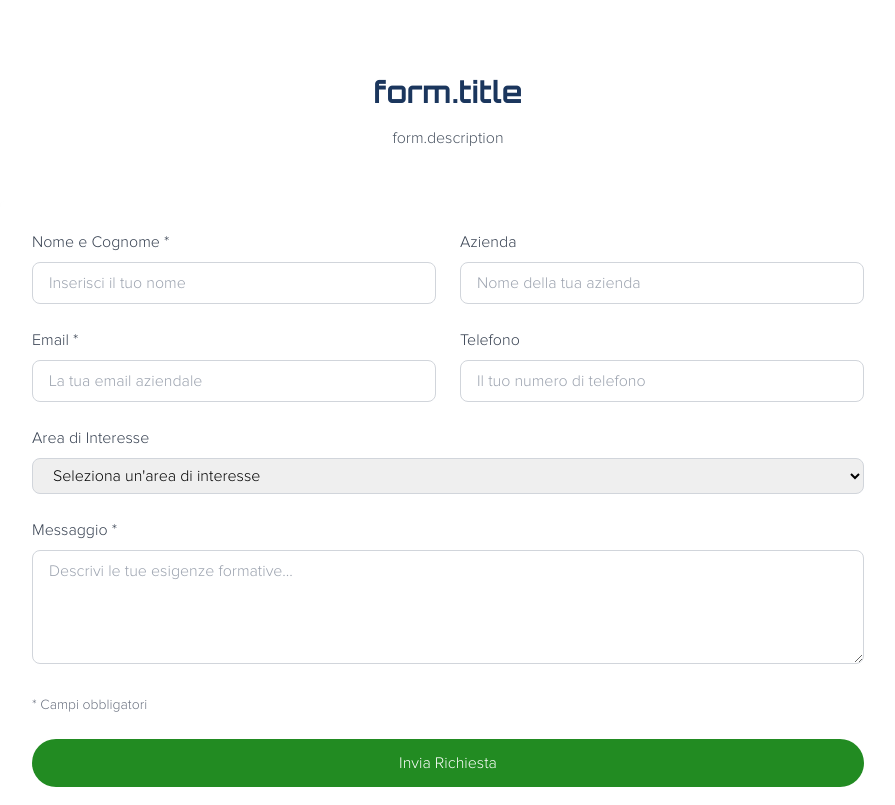
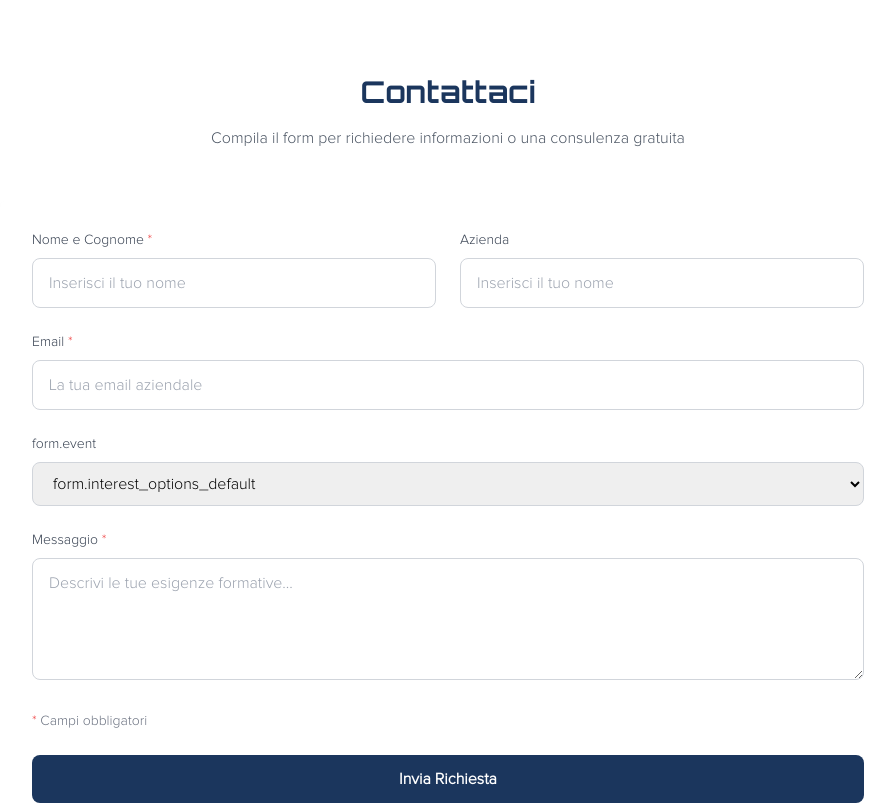
Before and after one commit to Luciana-Gassi/ymedu, a React (Create React App) app: page /#/ in a window 1280 px wide. Shown: the part 4060-4865 px from the top of the page, without its empty margins (192-1087 px from the left). Built offline with nearby package versions, Linux system fonts and the light colour scheme.

Commit message:
Integrazione file ContactForm

```diff
--- a/src/locales/en.json
+++ b/src/locales/en.json
@@ -106,6 +106,8 @@
 		}
 	},
 	"form": {
+		"title": "Contact Us",
+		"description": "Fill out the form to request information or a free consultation",
 		"name": "Full Name",
 		"name_placeholder": "Enter your name",
 		"company": "Company",
--- a/src/locales/it.json
+++ b/src/locales/it.json
@@ -131,6 +131,8 @@
 		"secondary_button": "Scarica la Brochure"
 	},
 	"form": {
+		"title": "Contattaci",
+		"description": "Compila il form per richiedere informazioni o una consulenza gratuita",
 		"name": "Nome e Cognome",
 		"name_placeholder": "Inserisci il tuo nome",
 		"company": "Azienda",
--- a/src/pages/YMForm.js
+++ b/src/pages/YMForm.js
@@ -2,6 +2,7 @@ import React, { useState, useEffect } from "react";
 import { motion, AnimatePresence } from "framer-motion";
 import { useTranslation } from "react-i18next";
 import { Link } from "react-router-dom";
+import ContactForm from "../components/ContactForm";
 
 const carouselImages = [
 	{
@@ -752,131 +753,7 @@ function YMForm() {
 						</div>
 
 						<div className="bg-white rounded-xl shadow-lg p-8">
-							<form className="space-y-6">
-								{/* Nome e Azienda */}
-								<div className="grid md:grid-cols-2 gap-6">
-									<div>
-										<label
-											htmlFor="name"
-											className="block text-gray-700 font-medium mb-2"
-										>
-											{t("form.name")} *
-										</label>
-										<input
-											type="text"
-											id="name"
-											className="w-full px-4 py-2 border border-gray-300 rounded-lg focus:ring-2 focus:ring-ymf-secondary focus:border-transparent transition-colors"
-											placeholder={t("form.name_placeholder")}
-											required
-										/>
-									</div>
-									<div>
-										<label
-											htmlFor="company"
-											className="block text-gray-700 font-medium mb-2"
-										>
-											{t("form.company")}
-										</label>
-										<input
-											type="text"
-											id="company"
-											className="w-full px-4 py-2 border border-gray-300 rounded-lg focus:ring-2 focus:ring-ymf-secondary focus:border-transparent transition-colors"
-											placeholder={t("form.company_placeholder")}
-										/>
-									</div>
-								</div>
-
-								{/* Email e Telefono */}
-								<div className="grid md:grid-cols-2 gap-6">
-									<div>
-										<label
-											htmlFor="email"
-											className="block text-gray-700 font-medium mb-2"
-										>
-											{t("form.email")} *
-										</label>
-										<input
-											type="email"
-											id="email"
-											className="w-full px-4 py-2 border border-gray-300 rounded-lg focus:ring-2 focus:ring-ymf-secondary focus:border-transparent transition-colors"
-											placeholder={t("form.email_placeholder")}
-											required
-										/>
-									</div>
-									<div>
-										<label
-											htmlFor="phone"
-											className="block text-gray-700 font-medium mb-2"
-										>
-											{t("form.phone")}
-										</label>
-										<input
-											type="tel"
-											id="phone"
-											className="w-full px-4 py-2 border border-gray-300 rounded-lg focus:ring-2 focus:ring-ymf-secondary focus:border-transparent transition-colors"
-											placeholder={t("form.phone_placeholder")}
-										/>
-									</div>
-								</div>
-
-								{/* Area di Interesse */}
-								<div>
-									<label
-										htmlFor="interest"
-										className="block text-gray-700 font-medium mb-2"
-									>
-										{t("form.interest")}
-									</label>
-									<select
-										id="interest"
-										className="w-full px-4 py-2 border border-gray-300 rounded-lg focus:ring-2 focus:ring-ymf-secondary focus:border-transparent transition-colors"
-									>
-										<option value="">
-											{t("form.interest_options.default")}
-										</option>
-										<option value="funds">
-											{t("form.interest_options.funds")}
-										</option>
-										<option value="training">
-											{t("form.interest_options.training")}
-										</option>
-										<option value="consulting">
-											{t("form.interest_options.consulting")}
-										</option>
-										<option value="other">
-											{t("form.interest_options.other")}
-										</option>
-									</select>
-								</div>
-
-								{/* Messaggio */}
-								<div>
-									<label
-										htmlFor="message"
-										className="block text-gray-700 font-medium mb-2"
-									>
-										{t("form.message")} *
-									</label>
-									<textarea
-										id="message"
-										rows="4"
-										className="w-full px-4 py-2 border border-gray-300 rounded-lg focus:ring-2 focus:ring-ymf-secondary focus:border-transparent transition-colors"
-										placeholder={t("form.message_placeholder")}
-										required
-									></textarea>
-								</div>
-
-								<div className="text-sm text-gray-500 mb-4">
-									* {t("form.required_fields")}
-								</div>
-
-								<button
-									type="submit"
-									className="w-full bg-ymf-secondary text-white py-3 px-6 rounded-full hover:bg-ymf-primary transition-colors"
-								>
-									{t("form.submit")}
-								</button>
-							</form>
+							<ContactForm />
 						</div>
 					</motion.div>
 				</div>
```
